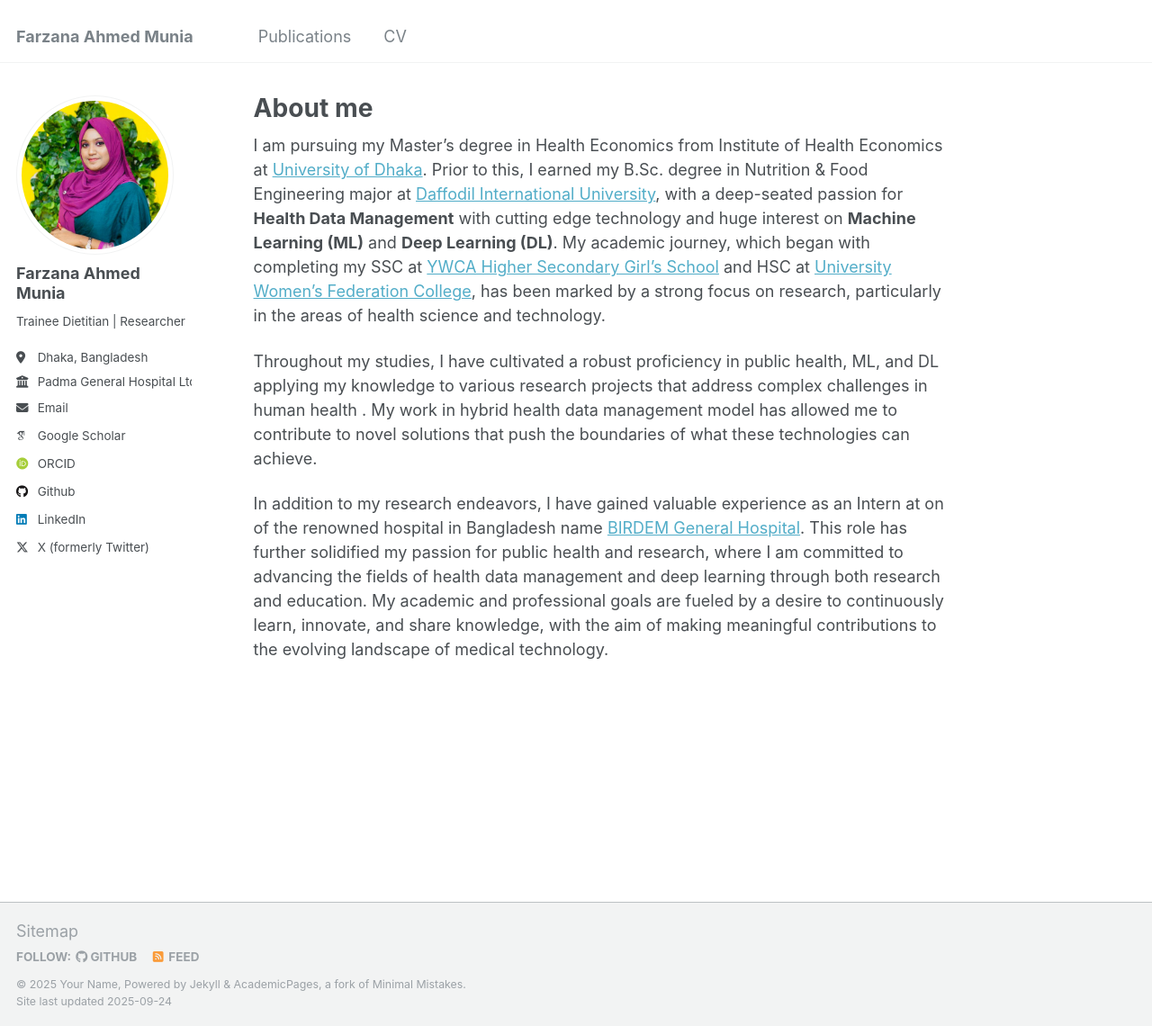
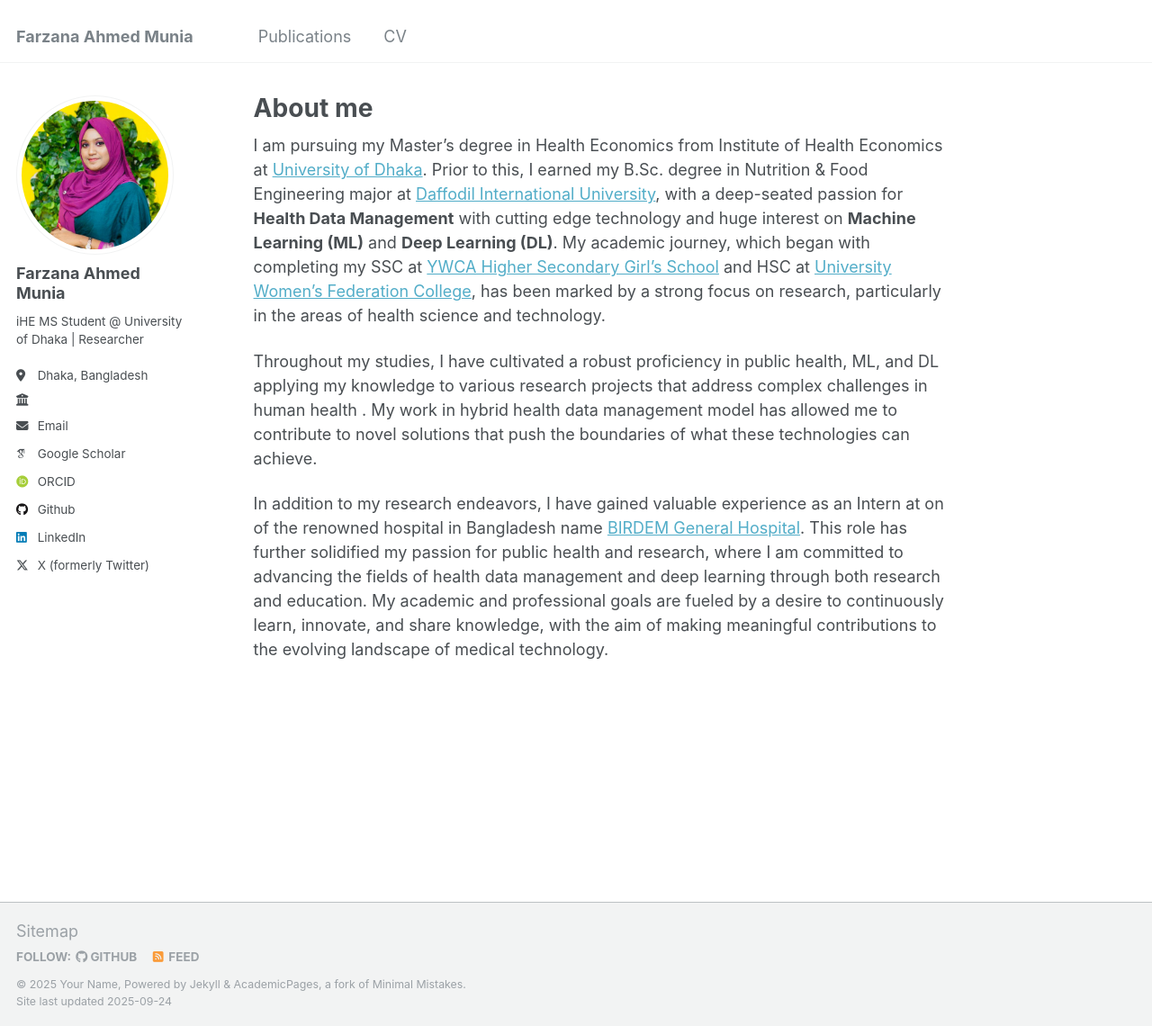
Before and after one commit to famunia/famunia.github.io, a Jekyll site: the page built from _pages/about.md, in a window 1280 px wide and 1140 px high. Shown: the whole window at 90% size. Built offline with Jekyll 4.4.1, drawn with Linux system fonts in a browser that asks for light colours; some web fonts are replaced.

Commit message:
Update _config.yml

```diff
--- a/_config.yml
+++ b/_config.yml
@@ -24,9 +24,9 @@ author:
   avatar           : "Farzana_Ahmed_Munia.png"
   name             : "Farzana Ahmed Munia"
   pronouns         : # example: "she/her"
-  bio              : "Trainee Dietitian | Researcher"
+  bio              : "iHE MS Student @ University of Dhaka | Researcher"
   location         : "Dhaka, Bangladesh"
-  employer         : "Padma General Hospital Ltd."
+  employer         : ""
   uri              : # URL
   email            : "fahmedmunia.diu@gmail.com"
 
```
